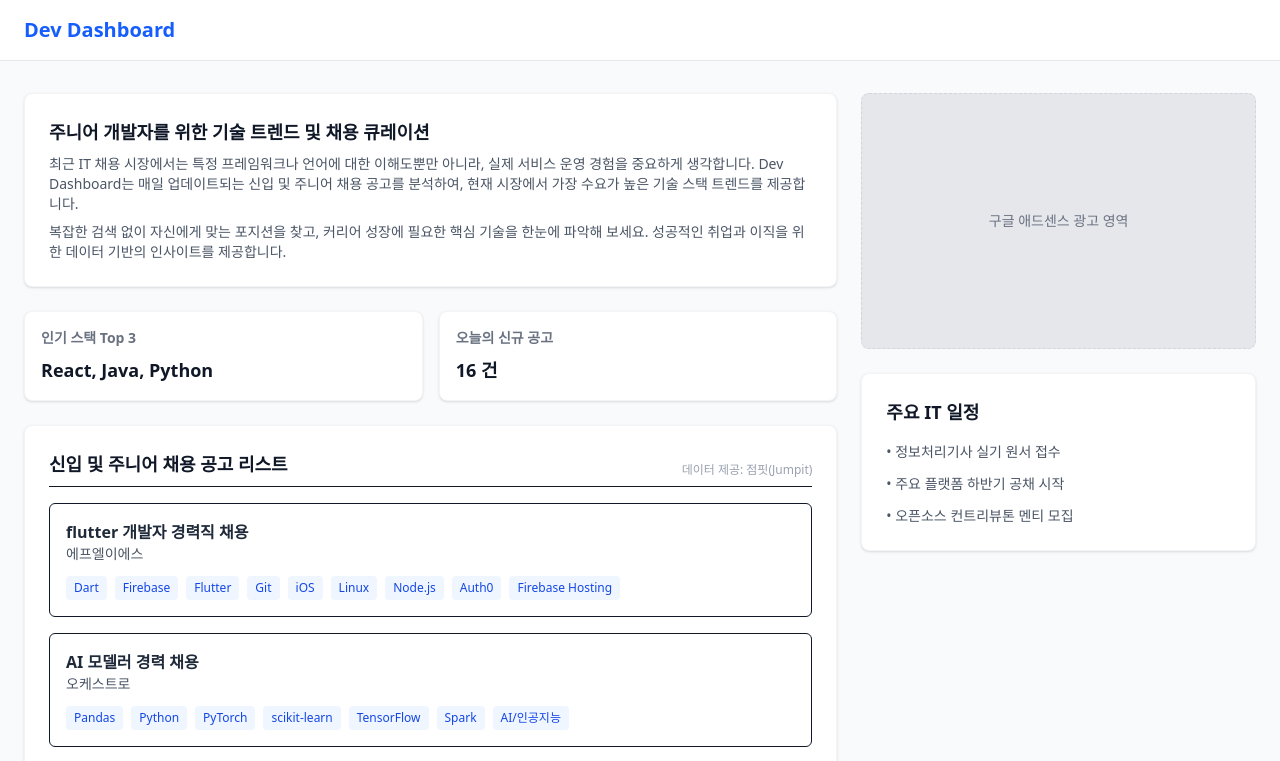
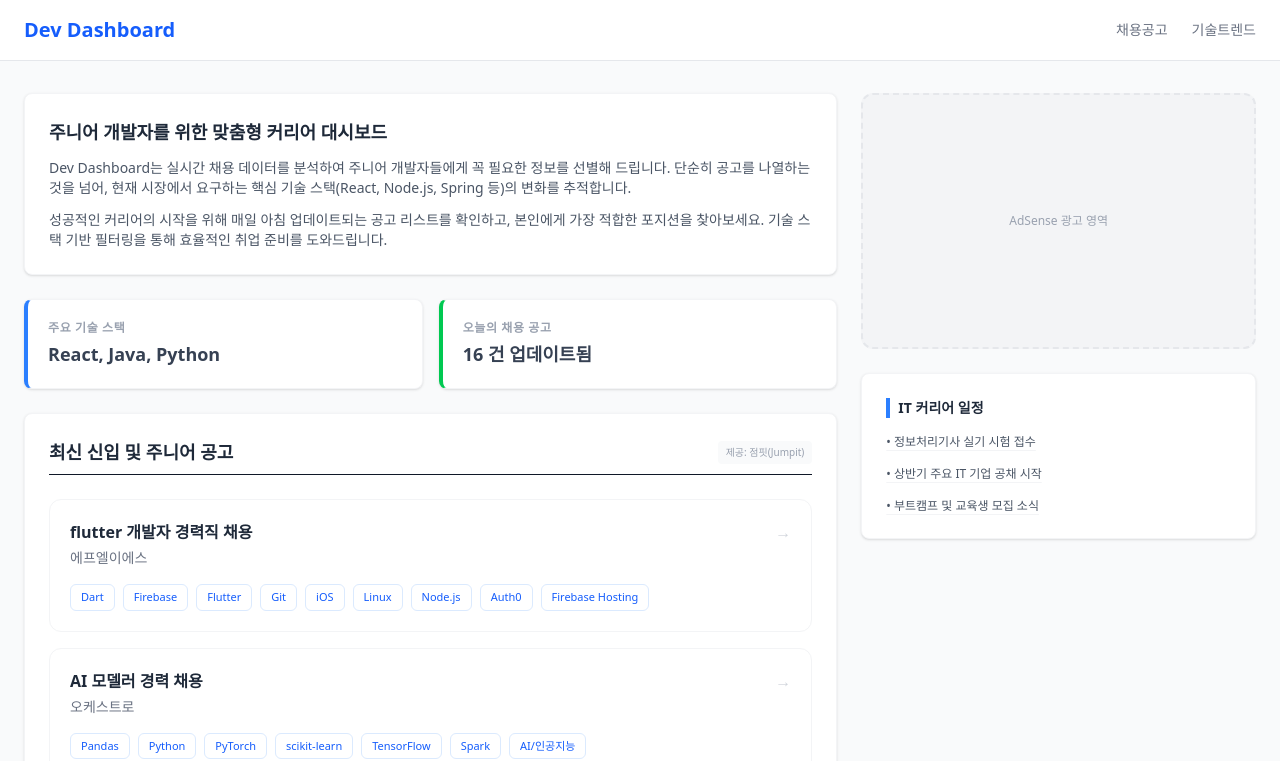
Before and after one commit to welchs1423/Dev-Dashboard, a Next.js app: page / in a window 1280 px wide. Shown: the top 761 px of the page. Built offline with nearby package versions, Linux system fonts and the light colour scheme.

Commit message:
feat: 점핏 원문 이동 기능 및 UI 고도화

```diff
--- a/app/page.tsx
+++ b/app/page.tsx
@@ -6,6 +6,7 @@ interface Job {
   company: string;
   title: string;
   skills: string[];
+  url: string;
 }
 
 export default function Home() {
@@ -20,90 +21,122 @@ export default function Home() {
   }
 
   return (
-    <div className="min-h-screen flex flex-col bg-gray-50 text-gray-900">
-      <header className="bg-white border-b border-gray-200 px-6 py-4">
-        <h1 className="text-xl font-bold text-blue-600">Dev Dashboard</h1>
+    <div className="min-h-screen flex flex-col bg-gray-50 text-gray-900 font-sans">
+      <header className="bg-white border-b border-gray-200 px-6 py-4 sticky top-0 z-10">
+        <div className="max-w-7xl mx-auto flex justify-between items-center">
+          <h1 className="text-xl font-bold text-blue-600">Dev Dashboard</h1>
+          <nav className="hidden md:flex gap-6 text-sm font-medium text-gray-500">
+            <a href="#" className="hover:text-blue-600">채용공고</a>
+            <a href="#" className="hover:text-blue-600">기술트렌드</a>
+          </nav>
+        </div>
       </header>
 
       <main className="flex-grow max-w-7xl mx-auto px-6 py-8 grid grid-cols-1 md:grid-cols-3 gap-6">
         <div className="md:col-span-2 space-y-6">
 
+          {/* 서비스 소개 (애드센스 승인용 텍스트) */}
           <section className="bg-white rounded-lg shadow-sm border border-gray-100 p-6 leading-relaxed">
-            <h2 className="text-lg font-bold mb-2">주니어 개발자를 위한 기술 트렌드 및 채용 큐레이션</h2>
-            <p className="text-sm text-gray-600 mb-2">
-              최근 IT 채용 시장에서는 특정 프레임워크나 언어에 대한 이해도뿐만 아니라, 실제 서비스 운영 경험을 중요하게 생각합니다.
-              Dev Dashboard는 매일 업데이트되는 신입 및 주니어 채용 공고를 분석하여, 현재 시장에서 가장 수요가 높은 기술 스택 트렌드를 제공합니다.
+            <h2 className="text-lg font-bold mb-3 text-gray-800">주니어 개발자를 위한 맞춤형 커리어 대시보드</h2>
+            <p className="text-sm text-gray-600 mb-3">
+              Dev Dashboard는 실시간 채용 데이터를 분석하여 주니어 개발자들에게 꼭 필요한 정보를 선별해 드립니다.
+              단순히 공고를 나열하는 것을 넘어, 현재 시장에서 요구하는 핵심 기술 스택(React, Node.js, Spring 등)의 변화를 추적합니다.
             </p>
             <p className="text-sm text-gray-600">
-              복잡한 검색 없이 자신에게 맞는 포지션을 찾고, 커리어 성장에 필요한 핵심 기술을 한눈에 파악해 보세요. 성공적인 취업과 이직을 위한 데이터 기반의 인사이트를 제공합니다.
+              성공적인 커리어의 시작을 위해 매일 아침 업데이트되는 공고 리스트를 확인하고, 본인에게 가장 적합한 포지션을 찾아보세요.
+              기술 스택 기반 필터링을 통해 효율적인 취업 준비를 도와드립니다.
             </p>
           </section>
 
-          <section className="grid grid-cols-2 gap-4">
-            <div className="p-4 bg-white rounded-lg shadow-sm border border-gray-100">
-              <h2 className="text-sm font-semibold text-gray-500">인기 스택 Top 3</h2>
-              <p className="mt-2 text-lg font-bold">React, Java, Python</p>
+          {/* 대시보드 요약 정보 */}
+          <section className="grid grid-cols-1 sm:grid-cols-2 gap-4">
+            <div className="p-5 bg-white rounded-lg shadow-sm border border-gray-100 border-l-4 border-l-blue-500">
+              <h2 className="text-xs font-semibold text-gray-400 uppercase tracking-wider">주요 기술 스택</h2>
+              <p className="mt-1 text-lg font-bold text-gray-700">React, Java, Python</p>
             </div>
-            <div className="p-4 bg-white rounded-lg shadow-sm border border-gray-100">
-              <h2 className="text-sm font-semibold text-gray-500">오늘의 신규 공고</h2>
-              <p className="mt-2 text-lg font-bold">{jobs.length} 건</p>
+            <div className="p-5 bg-white rounded-lg shadow-sm border border-gray-100 border-l-4 border-l-green-500">
+              <h2 className="text-xs font-semibold text-gray-400 uppercase tracking-wider">오늘의 채용 공고</h2>
+              <p className="mt-1 text-lg font-bold text-gray-700">{jobs.length} 건 업데이트됨</p>
             </div>
           </section>
 
+          {/* 채용 공고 리스트 */}
           <section className="bg-white rounded-lg shadow-sm border border-gray-100 p-6">
-            {/* 👇 출처 표기 1: 공고 리스트 상단 👇 */}
-            <div className="flex justify-between items-end mb-4 border-b pb-2">
-              <h2 className="text-lg font-bold">신입 및 주니어 채용 공고 리스트</h2>
-              <span className="text-xs text-gray-400">데이터 제공: 점핏(Jumpit)</span>
+            <div className="flex justify-between items-center mb-6 pb-2 border-b">
+              <h2 className="text-lg font-bold text-gray-800">최신 신입 및 주니어 공고</h2>
+              <span className="text-[10px] text-gray-400 bg-gray-50 px-2 py-1 rounded">제공: 점핏(Jumpit)</span>
             </div>
-            <div className="space-y-4 mt-4">
+
+            <div className="space-y-4">
               {jobs.length > 0 ? (
                 jobs.map((job) => (
-                  <div key={job.id} className="p-4 border rounded-md hover:bg-gray-50 transition-colors">
-                    <h3 className="font-semibold text-gray-800">{job.title}</h3>
-                    <p className="text-sm text-gray-600">{job.company}</p>
-                    <div className="mt-3 flex flex-wrap gap-2">
+                  <a
+                    key={job.id}
+                    href={job.url}
+                    target="_blank"
+                    rel="noopener noreferrer"
+                    className="block p-5 border border-gray-100 rounded-xl hover:bg-blue-50/30 hover:border-blue-200 transition-all group relative"
+                  >
+                    <div className="flex justify-between items-start">
+                      <div className="pr-8">
+                        <h3 className="font-bold text-gray-800 group-hover:text-blue-600 transition-colors text-base">
+                          {job.title}
+                        </h3>
+                        <p className="text-sm text-gray-500 mt-1">{job.company}</p>
+                      </div>
+                      <span className="text-gray-300 group-hover:text-blue-400 transition-transform group-hover:translate-x-1">
+                        →
+                      </span>
+                    </div>
+                    <div className="mt-4 flex flex-wrap gap-2">
                       {job.skills.map((skill, index) => (
-                        <span key={index} className="px-2 py-1 bg-blue-50 text-blue-700 text-xs rounded font-medium">
+                        <span key={index} className="px-2.5 py-1 bg-white text-blue-600 text-[11px] rounded-md border border-blue-100 font-medium">
                           {skill}
                         </span>
                       ))}
                     </div>
-                  </div>
+                  </a>
                 ))
               ) : (
-                <p className="text-sm text-gray-500">채용 공고 데이터를 불러오는 중입니다.</p>
+                <div className="text-center py-10">
+                  <p className="text-sm text-gray-400 italic">데이터를 불러오는 중이거나 현재 등록된 공고가 없습니다.</p>
+                </div>
               )}
             </div>
           </section>
         </div>
 
+        {/* 사이드바 */}
         <aside className="space-y-6">
-          <div className="bg-gray-200 h-64 rounded-lg flex items-center justify-center text-gray-500 text-sm border border-gray-300 border-dashed">
-            구글 애드센스 광고 영역
+          <div className="bg-gray-100 h-64 rounded-xl flex items-center justify-center text-gray-400 text-xs border-2 border-dashed border-gray-200">
+            AdSense 광고 영역
           </div>
 
           <div className="bg-white rounded-lg shadow-sm border border-gray-100 p-6">
-            <h2 className="text-lg font-bold mb-4">주요 IT 일정</h2>
-            <ul className="text-sm space-y-3 text-gray-600">
-              <li>• 정보처리기사 실기 원서 접수</li>
-              <li>• 주요 플랫폼 하반기 공채 시작</li>
-              <li>• 오픈소스 컨트리뷰톤 멘티 모집</li>
+            <h2 className="text-sm font-bold mb-4 text-gray-800 border-l-4 border-blue-500 pl-2">IT 커리어 일정</h2>
+            <ul className="text-xs space-y-4 text-gray-600">
+              <li className="flex gap-2 underline decoration-gray-100 underline-offset-4">• 정보처리기사 실기 시험 접수</li>
+              <li className="flex gap-2 underline decoration-gray-100 underline-offset-4">• 상반기 주요 IT 기업 공채 시작</li>
+              <li className="flex gap-2 underline decoration-gray-100 underline-offset-4">• 부트캠프 및 교육생 모집 소식</li>
             </ul>
           </div>
         </aside>
       </main>
 
-      <footer className="bg-white border-t border-gray-200 py-6 mt-8">
-        <div className="max-w-7xl mx-auto px-6 flex flex-col md:flex-row justify-between items-center gap-4">
-          {/* 👇 출처 표기 2: 하단 푸터 영역 👇 */}
-          <div className="text-sm text-gray-500">
-            <p>© 2026 Dev Dashboard. All rights reserved.</p>
-            <p className="text-xs mt-1 text-gray-400">본 웹사이트의 채용 정보는 점핏(Jumpit)에서 제공하는 공개 API 데이터를 바탕으로 작성되었습니다.</p>
-          </div>
-          <div className="flex gap-4 text-sm text-gray-500">
-            <a href="/privacy" className="hover:text-blue-600 cursor-pointer">개인정보처리방침</a>
-            <a href="/terms" className="hover:text-blue-600 cursor-pointer">이용약관</a>
+      <footer className="bg-white border-t border-gray-100 py-10 mt-12">
+        <div className="max-w-7xl mx-auto px-6">
+          <div className="flex flex-col md:flex-row justify-between items-start md:items-center gap-6">
+            <div className="space-y-2">
+              <p className="text-sm font-bold text-gray-400">© 2026 Dev Dashboard</p>
+              <p className="text-[11px] text-gray-400 max-w-md leading-relaxed">
+                본 서비스는 점핏(Jumpit)의 오픈 API 데이터를 활용하여 주니어 개발자의 커리어 성장을 돕기 위해 제작된 대시보드입니다.
+                채용 정보의 저작권은 각 채용 공고의 원작자 및 점핏에 있습니다.
+              </p>
+            </div>
+            <div className="flex gap-6 text-xs font-medium text-gray-400">
+              <a href="/privacy" className="hover:text-blue-500 transition-colors">개인정보처리방침</a>
+              <a href="/terms" className="hover:text-blue-500 transition-colors">이용약관</a>
+            </div>
           </div>
         </div>
       </footer>
```
Also changed, not shown: 1 other file (tests, documents, lock files or other folders).
